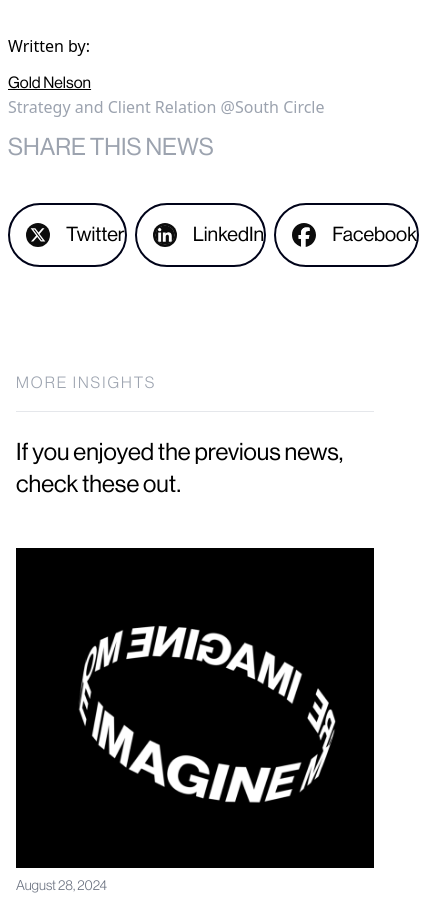
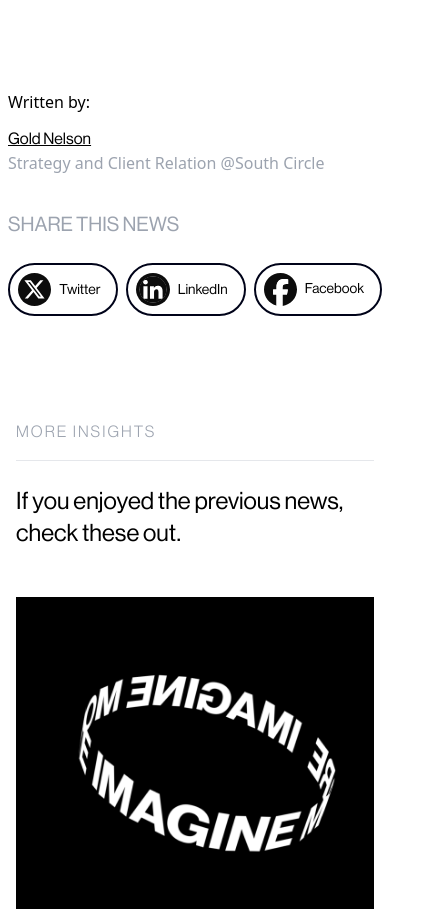
Before and after one commit to southcircle/southcircle, a Next.js app: page /blog/build-up-a-tech-career in a window 390 px wide. Shown: the part 3741-4650 px from the top of the page, 425 px wide, since content can reach past the window. Built offline with nearby package versions, Linux system fonts and the light colour scheme.

Commit message:
fix: fix about page

```diff
--- a/app/blog/[slug]/page.tsx
+++ b/app/blog/[slug]/page.tsx
@@ -204,48 +204,48 @@ const WorkDetail = ({
                     </p>
                   </div>
                 </div>
-                <div className="md:hidden flex flex-col gap-6">
-                  <h2 className="text-2xl md:text-3xl font-medium mb-4 font-neuehaasroman uppercase text-gray-400">
+                <div className="md:hidden flex flex-col gap-2 mt-6">
+                  <h2 className="text-xl md:text-3xl font-medium mb-4 font-neuehaasroman uppercase text-gray-400">
                     Share this news
                   </h2>
                   <div className="w-full flex items-center justify-between gap-2">
                     <Link
                       href="/"
-                      className="p-4 border-2 border-black-100 rounded-full flex items-center justify-start w-fit gap-4"
+                      className="p-2 md:p-4 border-2 border-black-100 rounded-full text-nowrap flex items-center justify-start w-fit gap-2 md:gap-4"
                     >
                       <Image
                         src="/assets/x.svg"
-                        width={40}
-                        height={40}
+                        width={35}
+                        height={35}
                         alt="X"
                       />
-                      <p className="text-xl font-neuehaasroman pr-2">Twitter</p>
+                      <p className="text-sm md:text-xl font-neuehaasroman pr-2">Twitter</p>
                     </Link>
                     <Link
                       href="/"
-                      className="p-4 border-2 border-black-100 rounded-full flex items-center justify-start w-fit gap-4"
+                      className="p-2 md:p-4 border-2 border-black-100 rounded-full text-nowrap flex items-center justify-start w-fit gap-2 md:gap-4"
                     >
                       <Image
                         src="/assets/linkedin.svg"
-                        width={40}
-                        height={40}
+                        width={35}
+                        height={35}
                         alt="X"
                       />
-                      <p className="text-xl font-neuehaasroman pr-2">
+                      <p className="text-sm md:text-xl font-neuehaasroman pr-2">
                         LinkedIn
                       </p>
                     </Link>
                     <Link
                       href="/"
-                      className="p-4 border-2 border-black-100 rounded-full flex items-center justify-start w-fit gap-4"
+                      className="p-2 md:p-4 border-2 border-black-100 rounded-full text-nowrap flex items-center justify-start w-fit gap-2 md:gap-4"
                     >
                       <Image
                         src="/assets/facebook.svg"
-                        width={40}
-                        height={40}
+                        width={35}
+                        height={35}
                         alt="X"
                       />
-                      <p className="text-xl font-neuehaasroman pr-2">
+                      <p className="text-sm md:text-xl font-neuehaasroman pr-2">
                         Facebook
                       </p>
                     </Link>
```
